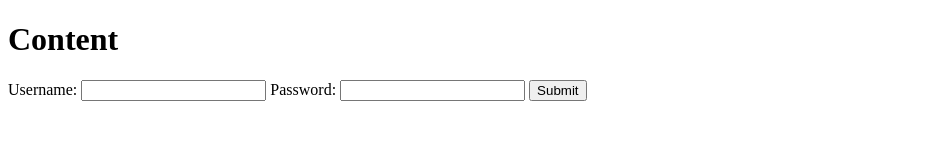
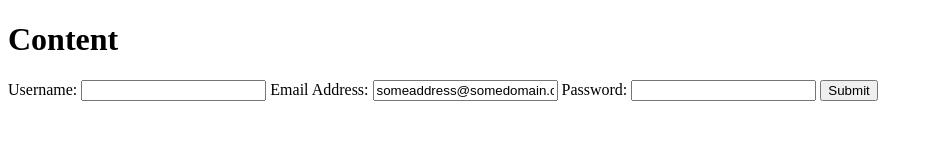
Before and after one commit to jdmar3-comp426/a05-sam22unc, a website: page index.html in a window 1280 px wide. Shown: the whole page, without its empty margins (0-933 px from the left). Drawn offline with Linux system fonts and the light colour scheme.

Commit message:
email to form

```diff
--- a/index.html
+++ b/index.html
@@ -9,8 +9,8 @@
             <form id="signup">
                 <label for="user">Username:</label>
                 <input id="user" name="user" value="">
-                <!-- <label for="email">Email Address:</label>
-                <input id="email" name="email" value=""> -->
+                <label for="email">Email Address:</label>
+                <input id="email" name="email" value="someaddress@somedomain.com">
                 <label for="pass">Password:</label>
                 <input type="password" id="pass" name="pass" value="">
 
```
